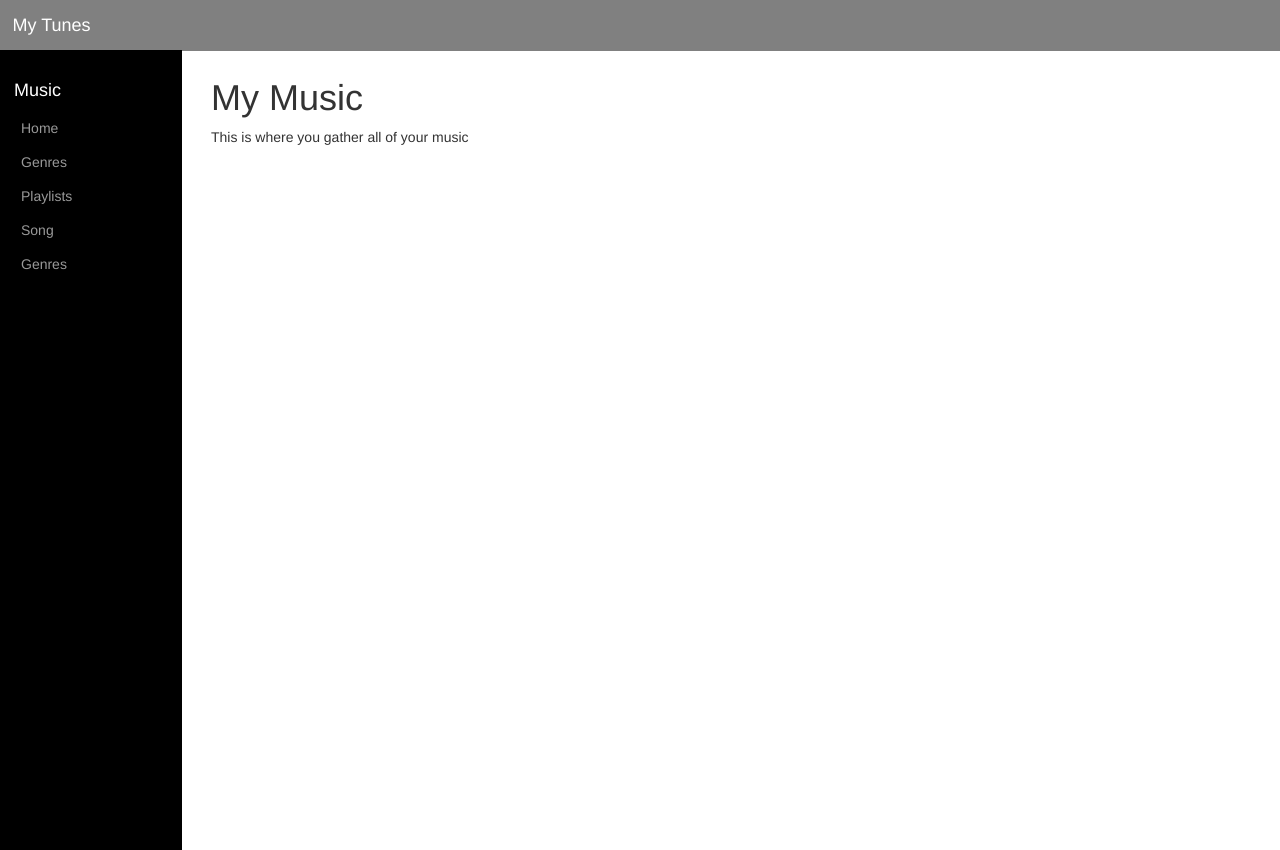
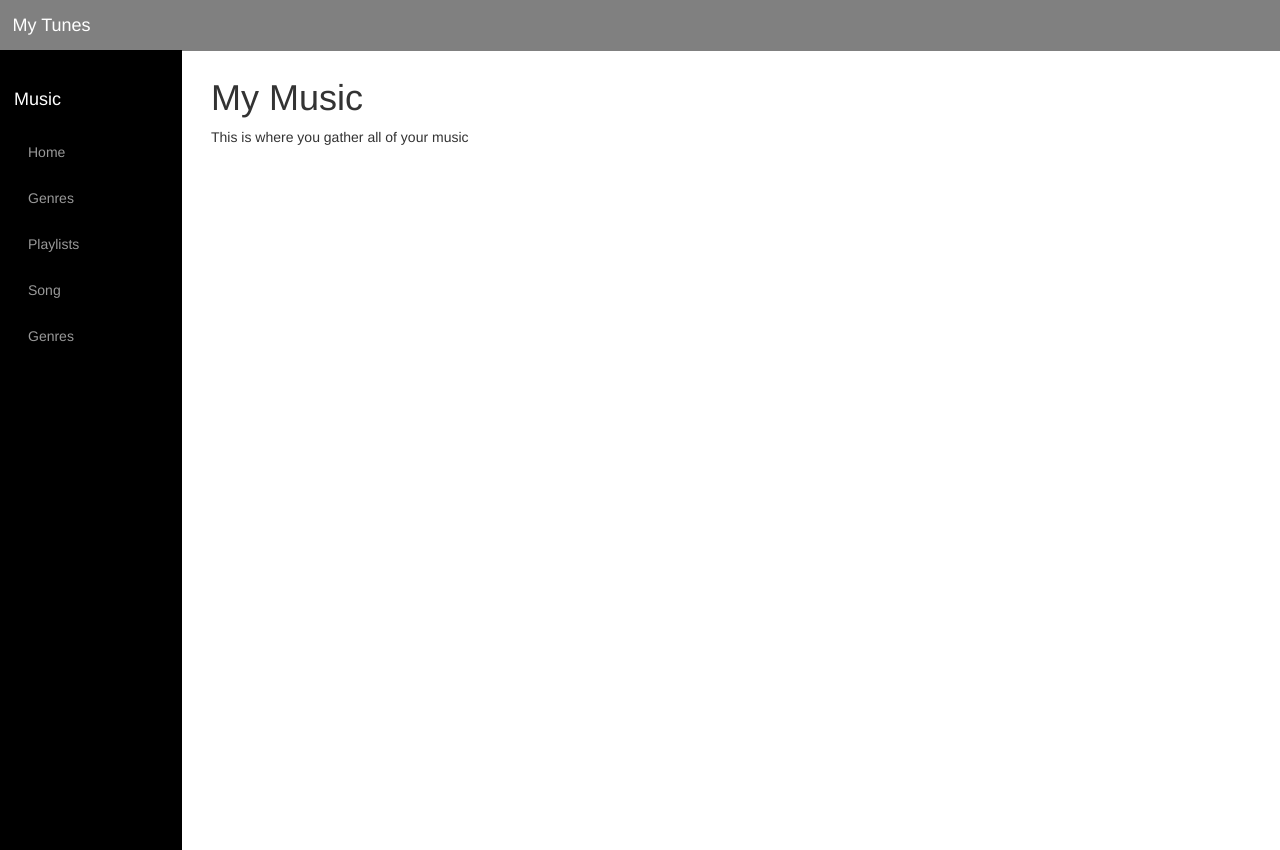
Before and after one commit to johnyno/Angular2LearningProj, an Angular app: page / in a window 1280 px wide. Built offline with nearby package versions, Linux system fonts and the light colour scheme.

Commit message:
media query + bootstrap classes intro

```diff
--- a/src/app/NavigationBarComponent/navigation-bar.component.css
+++ b/src/app/NavigationBarComponent/navigation-bar.component.css
@@ -6,6 +6,10 @@
    margin-left: 14em;
    margin-top: 0.5em;
    width: 85%;
+
+   transition: margin-left 0.3s linear;
+   -moz-transition: margin-left 0.3s linear;
+   -webkit-transition: margin-left 0.3s linear;
  }
 
 
@@ -16,6 +20,10 @@
    width: 13em;
    height: 100%;
    background-color: black;
+
+   transition: left 0.3s linear;
+   -moz-transition: left 0.3s linear;
+   -webkit-transition: left 0.3s linear;
  }
 
  .pdsa-sn-wrapper ul{
@@ -24,6 +32,7 @@
    margin-top: 2em;
    margin-left: 1em;
    padding: 0em;
+
  }
 
  .pdsa-sn-wrapper ul li{
@@ -36,6 +45,17 @@
    text-decoration: none;
    padding: 0.5em;
  }
+
+.pdsa-sn-wrapper ul li a span{
+  margin-top: -1em;
+  margin-left: 1em;
+  margin-right: -1em;
+  margin-bottom: -1em;
+  padding-top: -1em;
+  padding-bottom: -1em;
+
+
+}
 
 .pdsa-sn-wrapper ul li a:hover {
   text-decoration: none;
@@ -66,3 +86,20 @@ color: white;
   color: lightblue;
   background: none;
 }
+
+@media all and (max-width: 768px) {
+  .pdsa-sn-wrapper {
+    left:-10em;
+  }
+
+  .pdsa-sn-wrapper ul li a i{
+    padding-left: 10em;
+
+    margin-top: -1em;
+    margin-bottom: -1em;
+  }
+
+  .body-content{
+    margin-left: 5em;
+  }
+}
--- a/src/app/NavigationBarComponent/navigation-bar.component.html
+++ b/src/app/NavigationBarComponent/navigation-bar.component.html
@@ -1,22 +1,37 @@
 <nav class="pdsa-sn-wrapper">
   <ul>
     <li class="pdsa-sn-brand">
-      <a href="index.html">Music</a>
+      <a href="index.html" class="visible-sm visible-md visible-lg">Music</a>
     </li>
     <li>
-      <a href="index.html">Home</a>
+      <a href="index.html">
+        <span class="visible-sm visible-md visible-lg">Home</span>
+        <i class="glyphicon glyphicon-home visible-xs"></i>
+      </a>
     </li>
     <li>
-      <a href="#">Genres</a>
+      <a href="#">
+        <span class="visible-sm visible-md visible-lg">Genres</span>
+        <i class="glyphicon glyphicon-globe visible-xs"></i>
+      </a>
     </li>
     <li>
-      <a href="#">Playlists</a>
+      <a href="#">
+        <span class="visible-sm visible-md visible-lg">Playlists</span>
+        <i class="glyphicon glyphicon-list-alt visible-xs"></i>
+        </a>
     </li>
     <li>
-      <a href="#">Song</a>
+      <a href="#">
+        <span class="visible-sm visible-md visible-lg">Song</span>
+        <i class="glyphicon glyphicon-music visible-xs"></i>
+      </a>
     </li>
     <li>
-      <a href="#">Genres</a>
+      <a href="#">
+        <span class="visible-sm visible-md visible-lg">Genres</span>
+        <i class="glyphicon glyphicon-download visible-xs"></i>
+      </a>
     </li>
   </ul>
 </nav>
```
